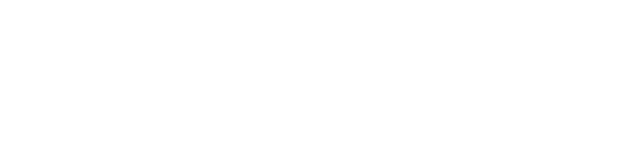
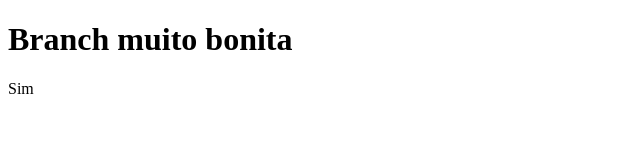
Before and after one commit to annajulia-dev/teste, a plain HTML site: page index.html in a window 1280 px wide. Shown: the whole page, without its empty margins (0-640 px from the left). Drawn offline with Linux system fonts and the light colour scheme.

Commit message:
Adicionando titulo

```diff
--- a/index.html
+++ b/index.html
@@ -6,6 +6,7 @@
     <title>Document</title>
 </head>
 <body>
-
+    <h1>Branch muito bonita</h1>
+    <p>Sim</p>
 </body>
 </html>
```
